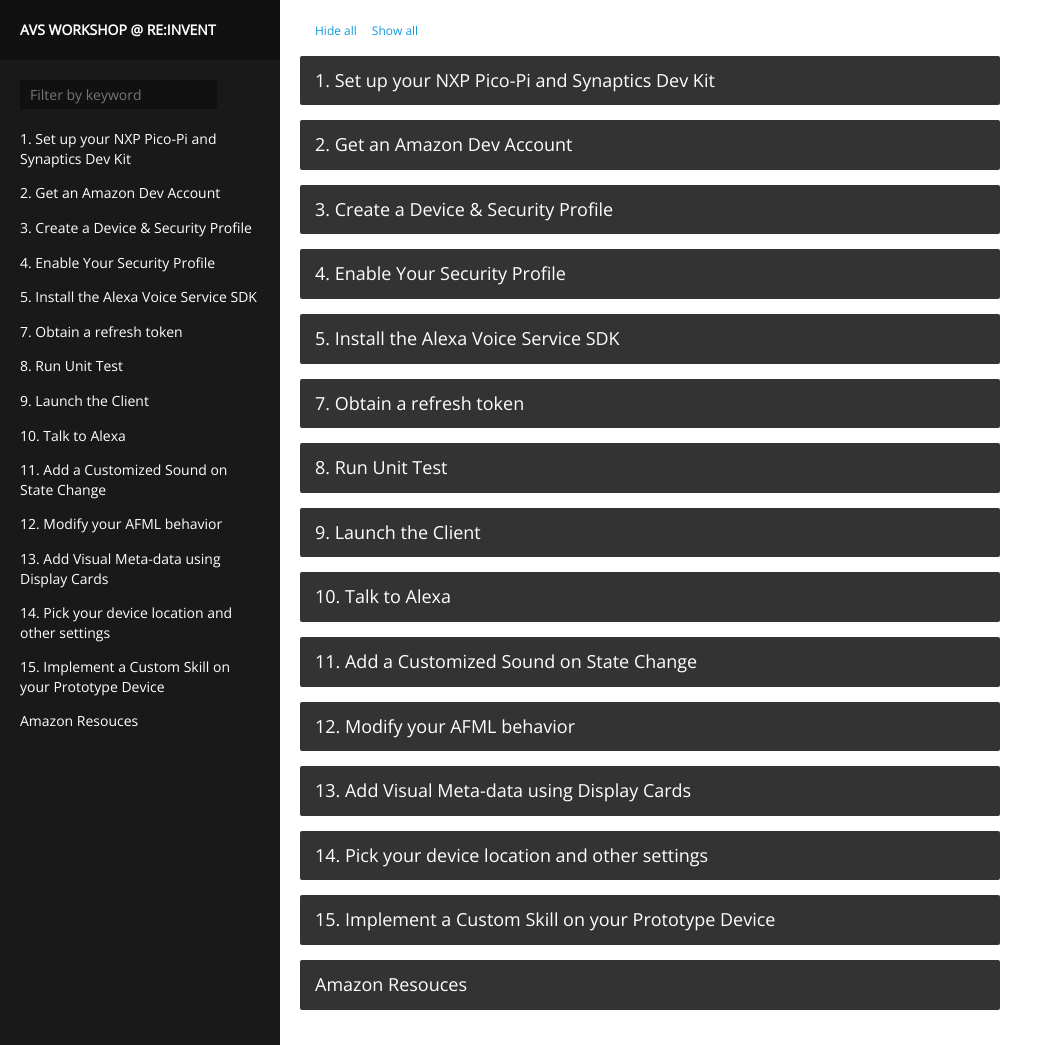
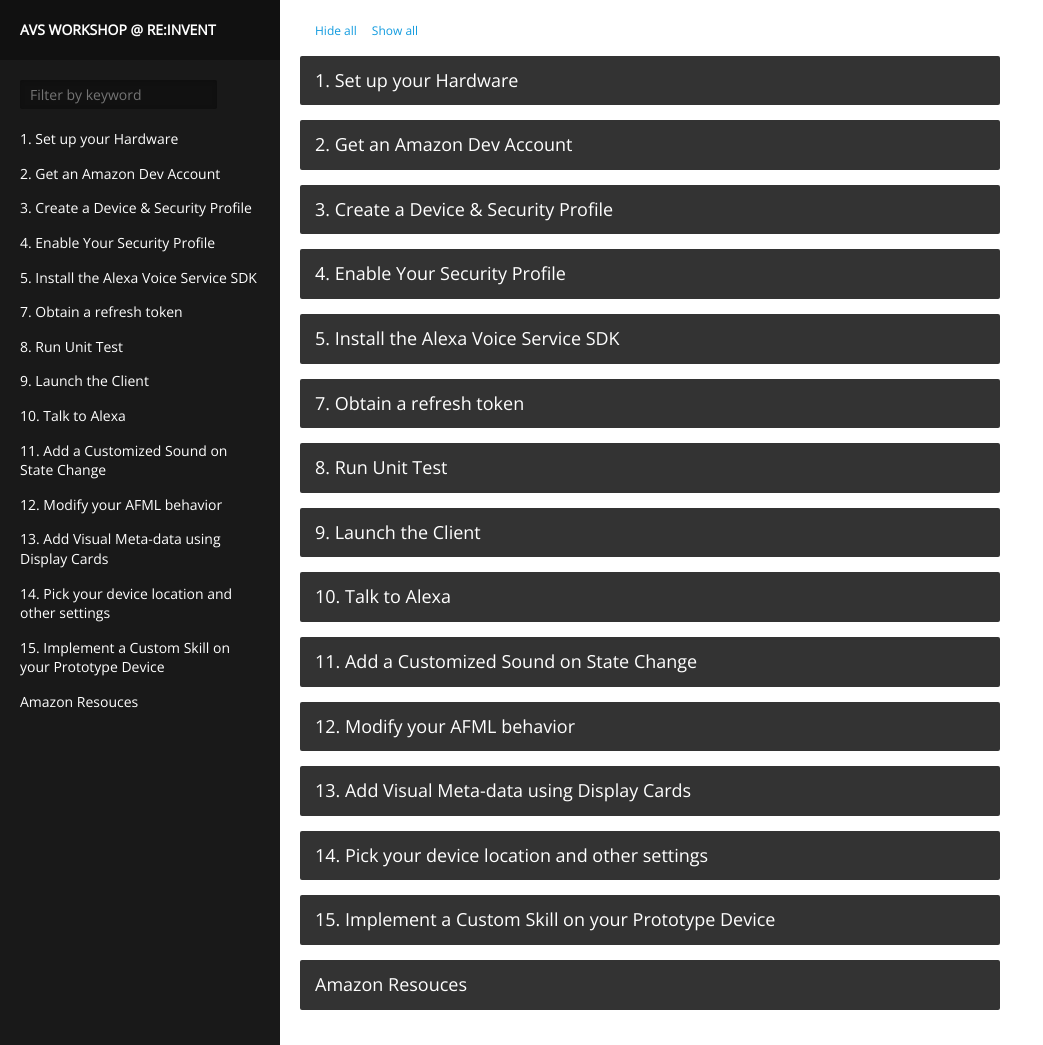
Before and after one commit to NXP-AVS-workshop/NXP-AVS-workshop, a Jekyll site: the page built from index.html, in a window 1280 px wide and 1045 px high. Shown: the whole window, without its empty margins (0-1043 px from the left). Built offline with Jekyll 4.4.1, drawn with Linux system fonts in a browser that asks for light colours.

Commit message:
Update 2012-12-31-1-setup-your-kit.md

```diff
--- a/_posts/2012-12-31-1-setup-your-kit.md
+++ b/_posts/2012-12-31-1-setup-your-kit.md
@@ -1,5 +1,5 @@
 ---
-title: '1. Set up your NXP Pico-Pi and Synaptics Dev Kit '
+title: '1. Set up your Hardware '
 
 
 layout: nil
@@ -20,7 +20,7 @@ Let's begin by setting up the NXP Pico-Pi-IMX7D and Synaptics AudioSmart 2-Mic D
 {:.steps}
 ### Assembling Your Dev Kit
 
-![BlockDiagram](../assets/SetupBlock.png)
+![BlockDiagram](/assets/SetupBlock.png)
 
 1. Plug in the USB connections, mic/speaker, and ethernet (if not using wifi) connections as shown in the above picture.
 2. Next, connect +5V power to the 2Mic Synaptics kit.
@@ -28,19 +28,19 @@ Let's begin by setting up the NXP Pico-Pi-IMX7D and Synaptics AudioSmart 2-Mic D
 
 Your full setup should look something like this:
 
-![FullSetup](../assets/FullSetup.jpg)
+![FullSetup](/assets/FullSetup.jpg)
 
 
 {:.steps}
 ### Booting Your Pico-Pi with Serial Console
 
 1. Your Pico-Pi comes pre-loaded with a Yocto Linux image - as a user, you only need to run the setup scripts to build and launch the Alexa sample app.  On your laptop, open a serial console (Putty or Tera Term) and select the right COM port for your Pico-Pi (whichever new COM port appears in the drop-down when you plug in the USB connection from the Pico-Pi).  Configure your serial console with the settings as shown:
-![ConsoleConfig](../assets/ConsoleConfig.png)
+![ConsoleConfig](/assets/ConsoleConfig.png)
 2. Once the terminal opens, you'll be presented with a login.  Type 'root' to continue.
-![Root](../assets/Root.png)
+![Root](/assets/Root.png)
 3. Set the date by typing './home/root/Alexa_SDK/Scripts/setUTCTime.sh' into the console.
 4. Type 'alsamixer' to pull up the controls for your sound card.  Use the up arrow keys to set PCM output level of the USB Mixer up to 100 as shown below:
-![AlsaMixer](../assets/AlsaMixer.png)
+![AlsaMixer](/assets/AlsaMixer.png)
 
 
 {:.verify}
```
